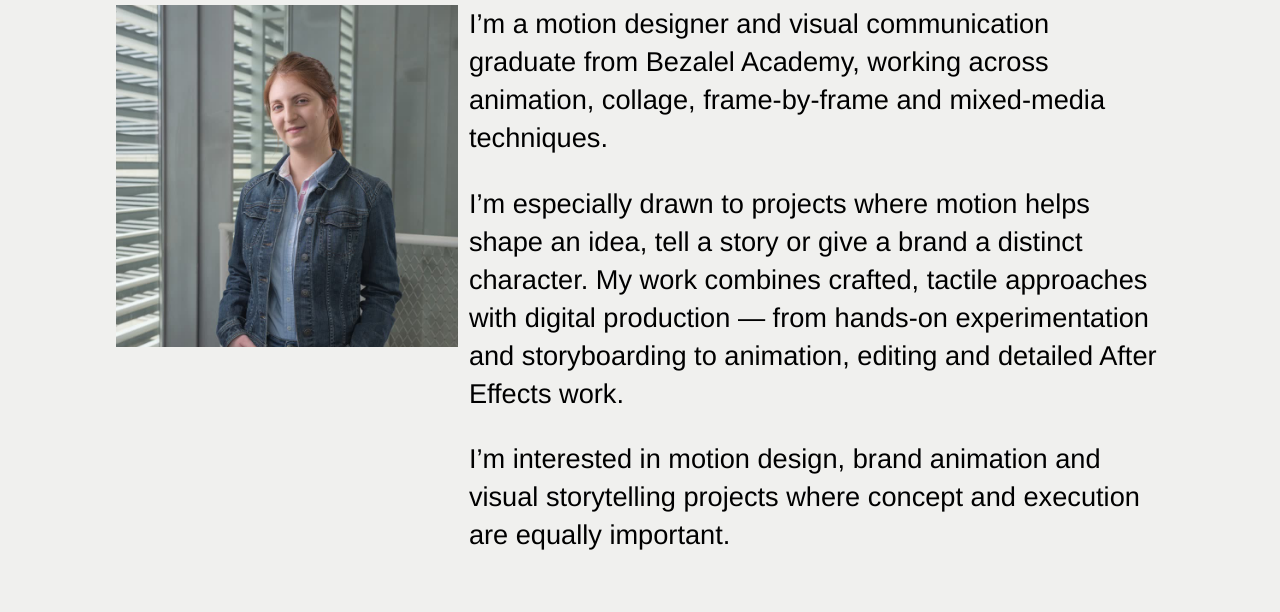
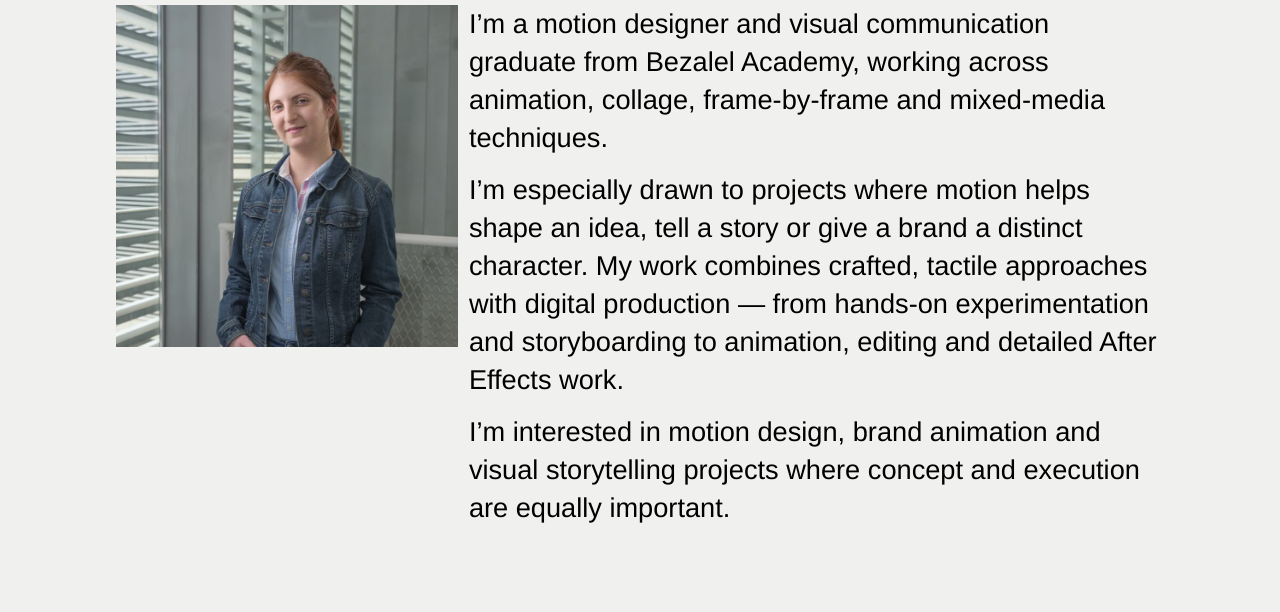
Before and after one commit to shirklein/shir-portfolio, a plain HTML site: page about.html in a window 1280 px wide. Shown: the part 133-745 px from the top of the page. Drawn offline with Linux system fonts and the light colour scheme; a web font is replaced by a local one.

Commit message:
Tighten spacing between case-caption paragraphs to match header gap
Co-Authored-By: Claude Sonnet 5 <noreply@anthropic.com>

```diff
--- a/style.css
+++ b/style.css
@@ -631,7 +631,7 @@ main:has(.project-grid){
   color: var(--ink);
 }
 .case-caption p + p{
-  margin-top:1em;
+  margin-top:0.5em;
 }
 
 @media (max-width: 640px){
```
